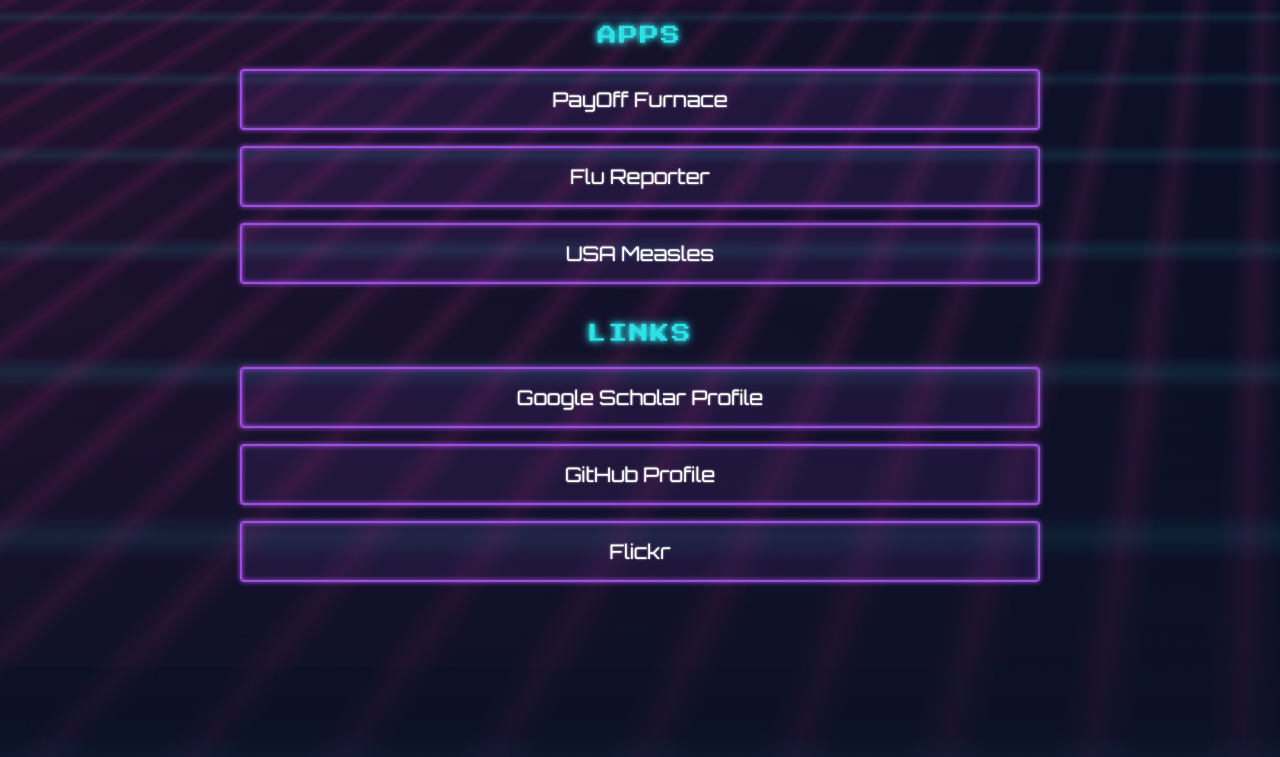
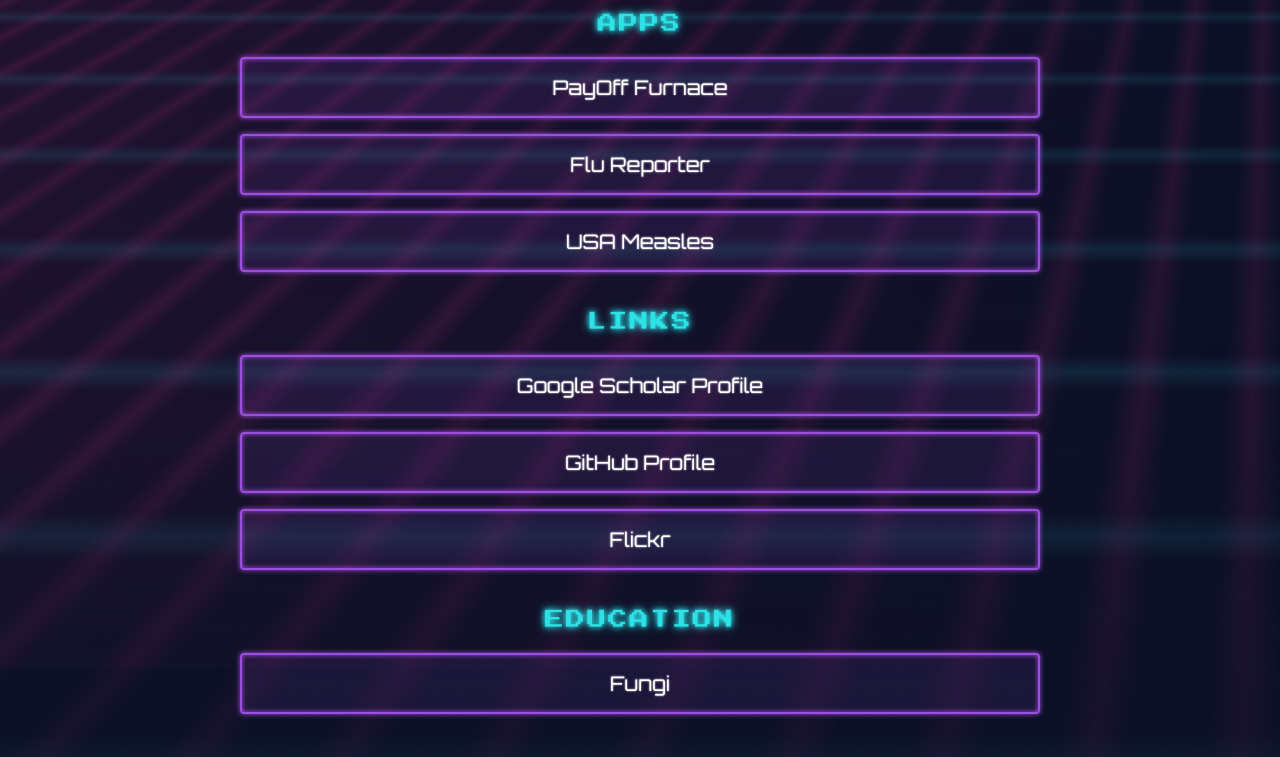
Before and after one commit to dwchal/dwchal.github.io, a plain HTML site: page index.html in a window 1280 px wide. Shown: the part 133-890 px from the top of the page. Before the commit the page ends 800 px from the top, so only its background shows below. Drawn offline with Linux system fonts and the light colour scheme.

Commit message:
Update index.html

```diff
--- a/index.html
+++ b/index.html
@@ -237,6 +237,12 @@
                 <li><a href="https://www.flickr.com/photos/dwchal/">Flickr</a></li>
             </ul>
         </div>
+        <div class="section">
+            <h2 class="section-title">Education</h2>
+            <ul>
+                <li><a href="http://dwchal.github.io/fungi.html">Fungi</a></li>
+            </ul>
+        </div>
     </div>
 </body>
 </html>
```
